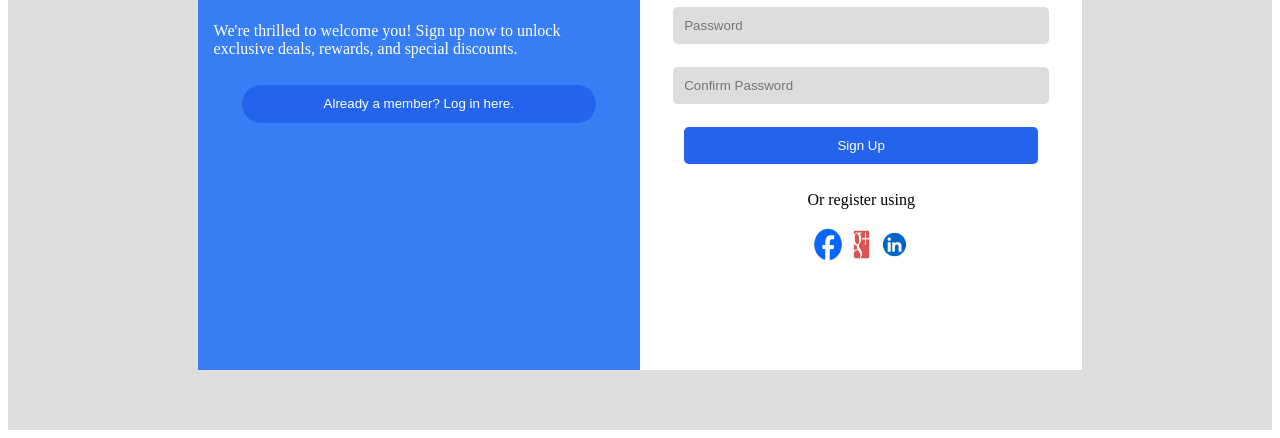
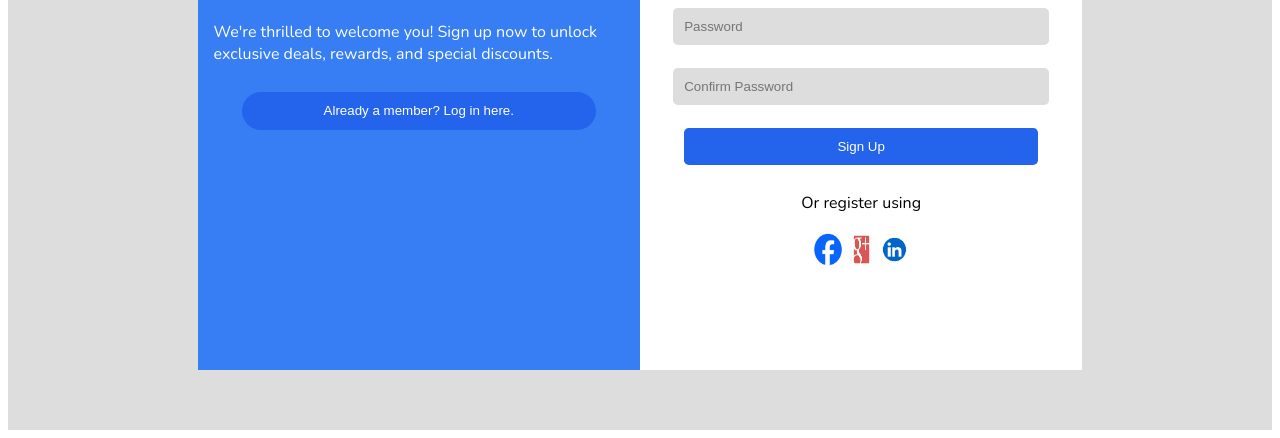
Before and after one commit to certifiedyrn/sign-in-, a plain HTML site: page index.html in a window 1280 px wide. Shown: the part 378-816 px from the top of the page. Drawn offline with nearby package versions, Linux system fonts and the light colour scheme.

Commit message:
updated font-family

```diff
--- a/style.css
+++ b/style.css
@@ -1,5 +1,7 @@
 @import url(https://fonts.googleapis.com/css?family=Nunito:200,300,regular,500,600,700,800,900,200italic,300italic,italic,500italic,600italic,700italic,800italic,900italic);
-
+body{
+    font-family: Nunito;
+}
 .env{
     width: 100%;
     height: 100vh;
```
Also changed, not shown: 1 other file.
